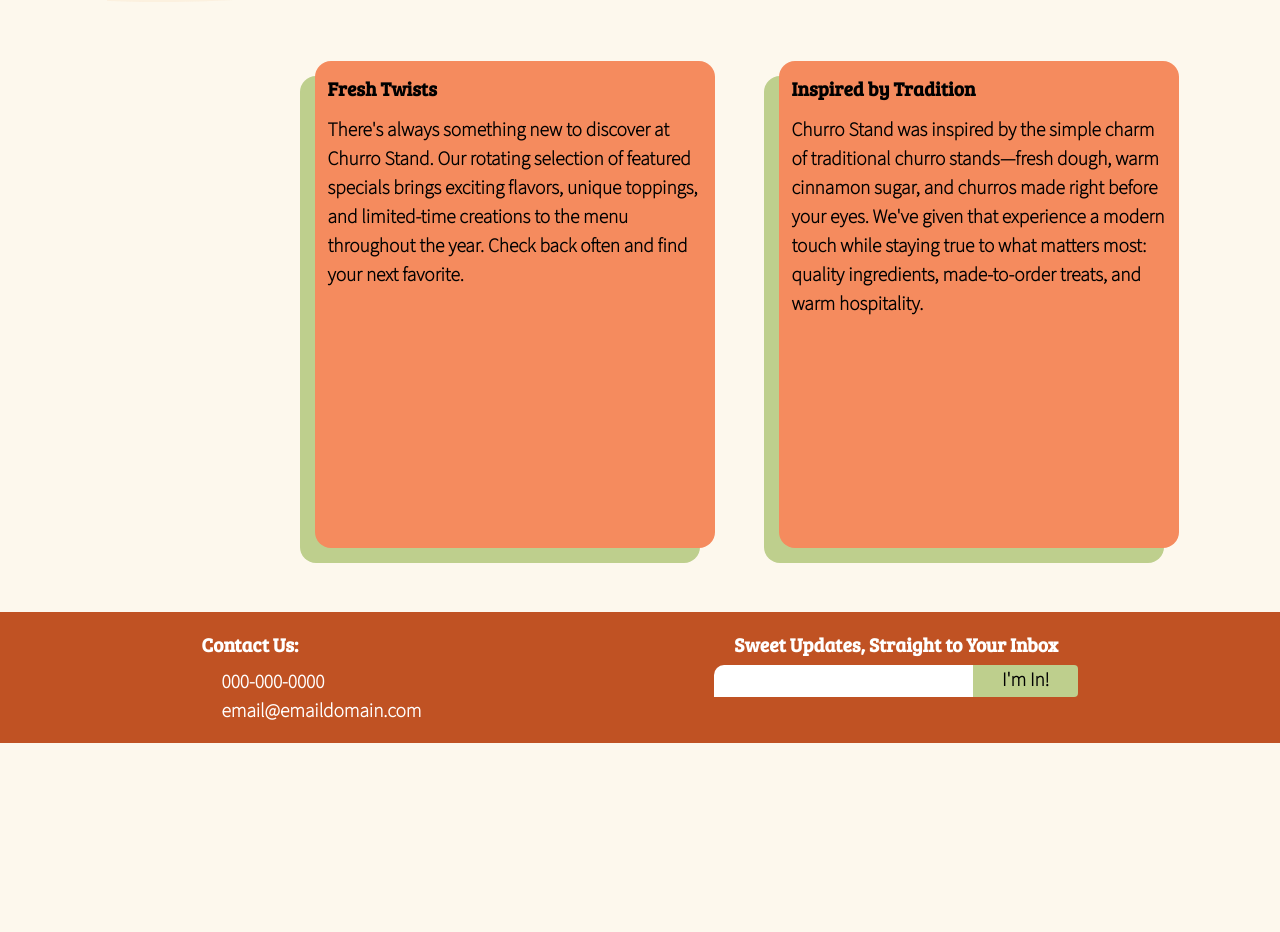
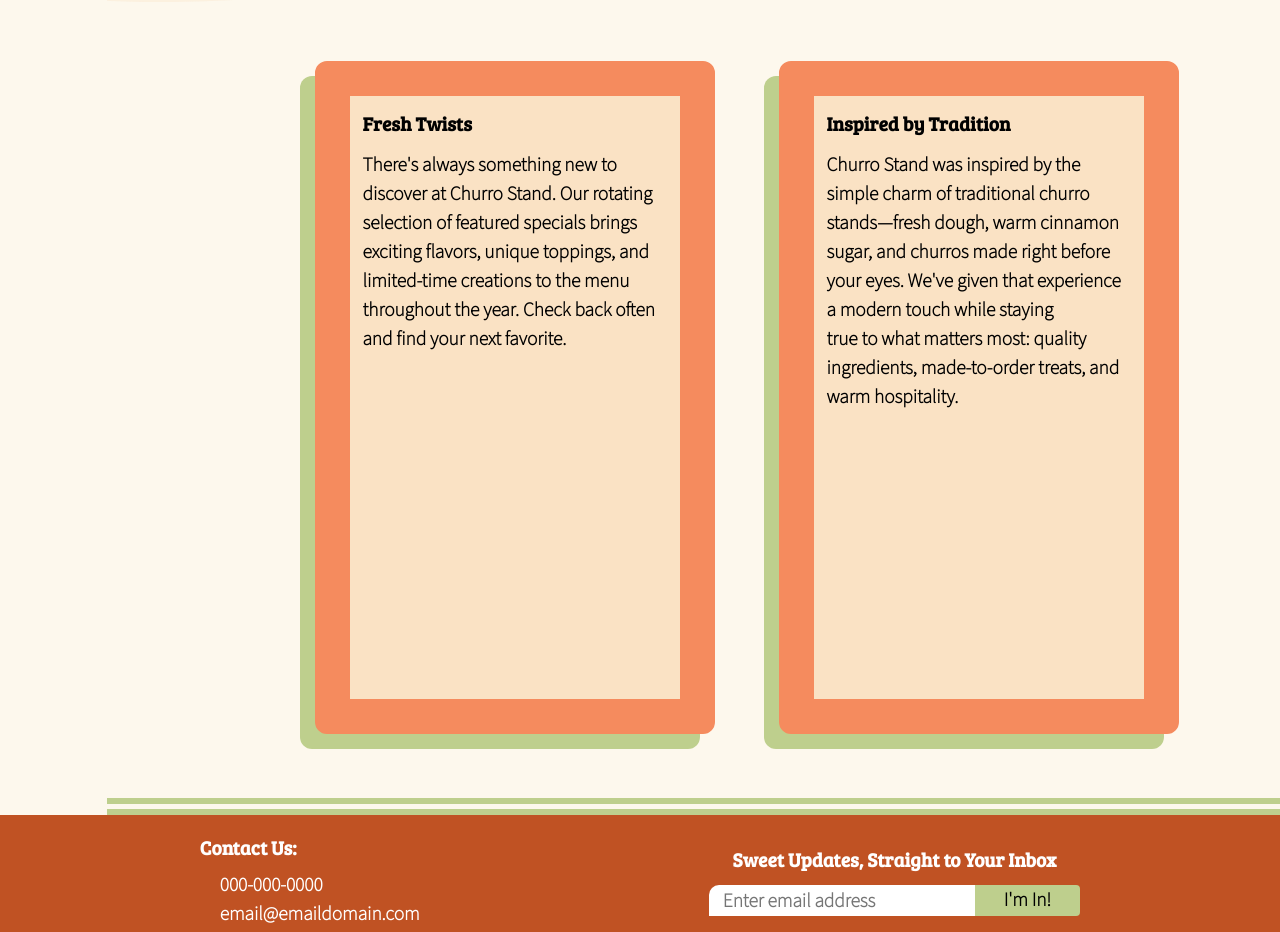
Before and after one commit to inflammable252-bit/odin-restaurant, a website built with webpack: page src/template.html in a window 1280 px wide. Shown: the part 1003-1935 px from the top of the page. Before the commit the page ends 1746 px from the top, so only its background shows below. Built offline with nearby package versions, Linux system fonts and the light colour scheme.

Commit message:
Add accent above footer, CSS adjustments

```diff
--- a/src/index.js
+++ b/src/index.js
@@ -40,7 +40,6 @@ function switchTab(tab) {
             currentPage = "about";
             break;
     }
-    // addFooter()
 }
 function updateTabColor() {
     const allTabs = document.querySelectorAll(".button-wrapper > button");
--- a/src/styles.css
+++ b/src/styles.css
@@ -250,15 +250,15 @@ section.home-box1, section.home-box2 {
     gap: 1vw;
     padding: 1vw;
     margin: 2vw 0 5vw;
-    border-radius: 16px;
+    border-radius: 12px;
+    border: 2rem solid var(--theme-lr);
+    background-color: var(--theme-ly);
     box-shadow: -15px 15px var(--theme-lg);
 }
 section.home-box1 {
     grid-column: 2/3;
-    background-color: var(--theme-lr);
 }
 section.home-box2 {
-    background-color: var(--theme-lr);
     grid-column: 3/4;
 }
 /* Menu */
@@ -505,7 +505,11 @@ section#about-section-3 {
         grid-column: 4/5;
     }
 }
-
+main#content:after {
+    border-top: 1rem double var(--theme-lg);
+    content: "";
+    width: 100vw;
+}
 footer#footer {
     color: #FFF;
     width: 100vw;
@@ -526,16 +530,16 @@ footer#footer {
 #footer div#contact-form {
     display: flex;
     flex-direction: column;
+    justify-content: center;
     align-items: center;
-    gap: max(0.2rem, 0.5vw);
+    gap: max(0.3rem, 0.8vw);
     p {
         font-size: 0.9rem;
     }
     input {
         border-radius: 10px 0 0;
         border: none;
-        padding: 0.2vw 0.5rem 0 0.4rem;
-        /* margin: 3px; */
+        padding: 0.2vw 0.5rem 0 0.8rem;
     }
     button {
         background-color: var(--theme-lg);
@@ -552,9 +556,7 @@ footer#footer {
 div#contact-input-wrapper {
     display: flex;
     align-content: center;
-
 }
-
 
 /* shape divider from ShapeDividers.com */
 
--- a/src/template.html
+++ b/src/template.html
@@ -31,7 +31,7 @@
         <div id="contact-form">
             <h4>Sweet Updates, Straight to Your Inbox</h4>
             <div id="contact-input-wrapper">
-                <input type="email" name="email" id="email" placeholder/>
+                <input type="email" name="email" id="email" placeholder="Enter email address"/>
                 <button>I'm In!</button>
             </div>
         </div>
```
